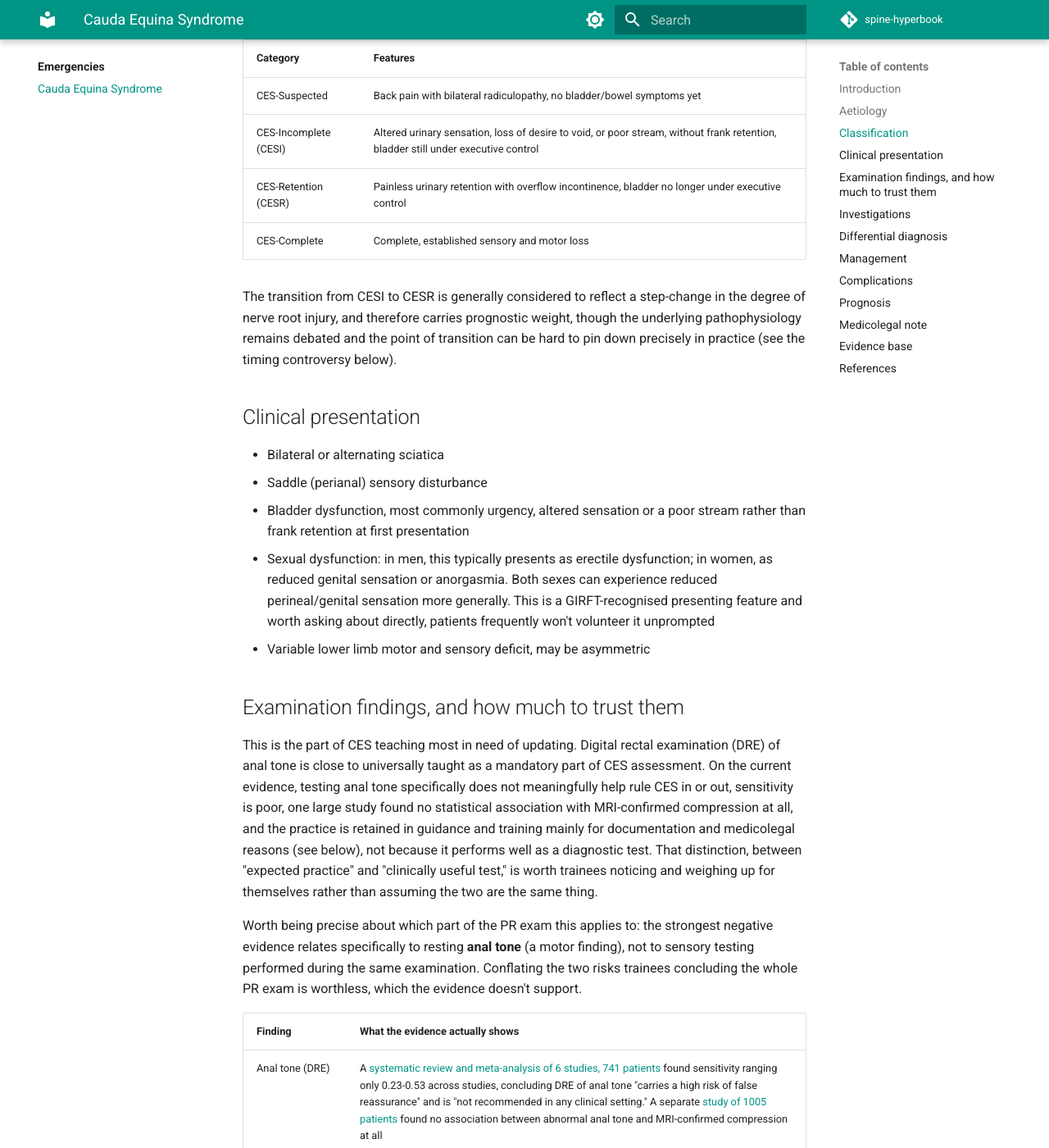
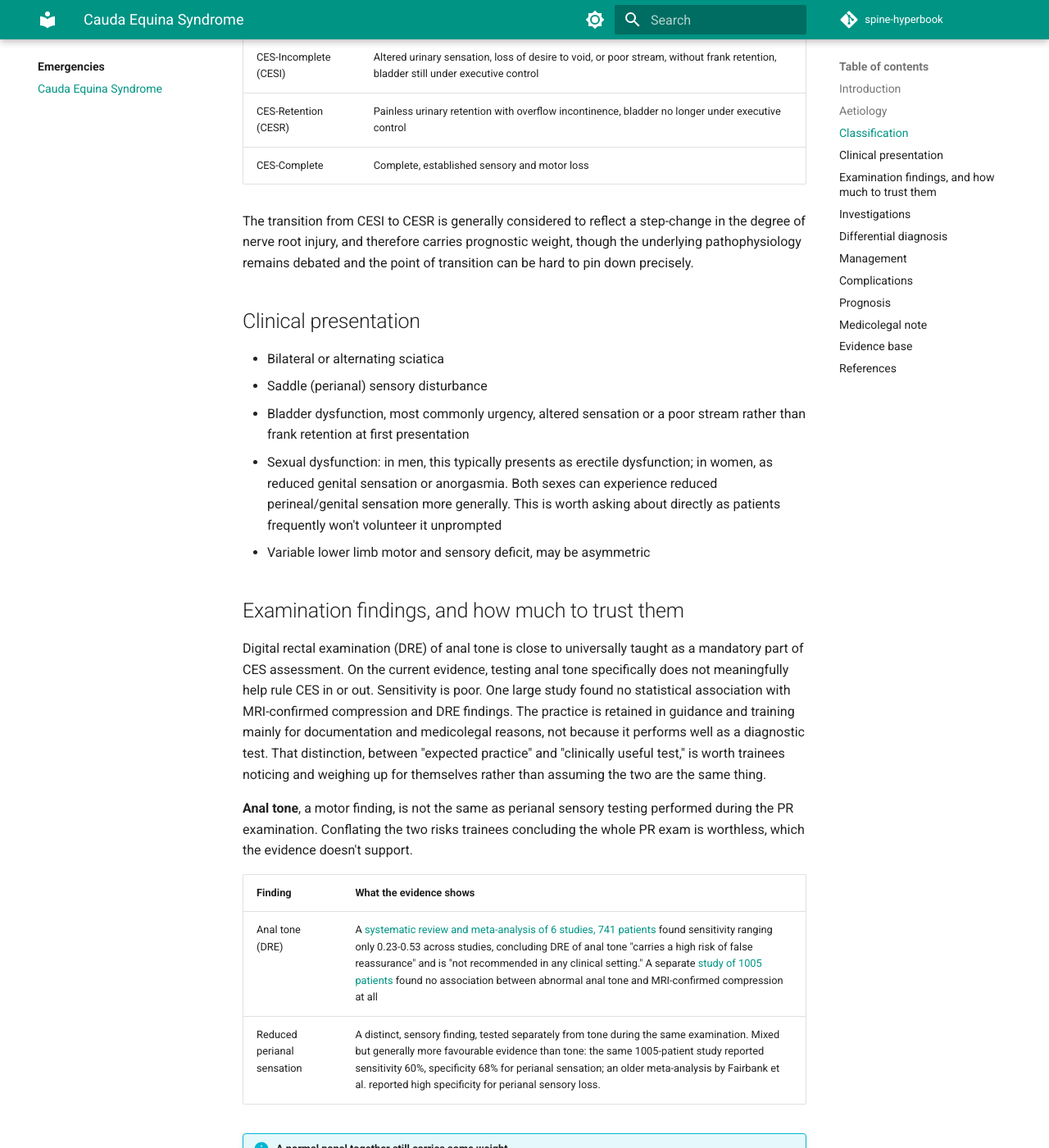
Before and after one commit to Spine-Hyperbook/spine-hyperbook, an MkDocs documentation site: the page built from docs/emergencies/cauda-equina-syndrome.md, in a window 1280 px wide and 1400 px high, scrolled down 1931 px. Shown: the whole window at 82% size. Built offline with MkDocs 1.6.1 and Material for MkDocs 9.7.7, drawn with Linux system fonts in a browser that asks for light colours; comment, search, counter and statistics services are not loaded; some of the changed text lies outside the part shown.

Commit message:
Update CES

```diff
--- a/docs/emergencies/cauda-equina-syndrome.md
+++ b/docs/emergencies/cauda-equina-syndrome.md
@@ -9,7 +9,7 @@
 
 # Cauda Equina Syndrome
 
-!!! abstract "Curriculum mapping"
+!!! abstract "Curriculum Mapping"
     **T&O curriculum:** Critical Condition, Spine module (p.53) and Appendix 3 master critical conditions list (p.89).
 
     **Knowledge level:** 3 (core) / 4 (ST3-8) / 4 (specialty interest), even core trainees are expected to know this *generally*, not just know of it.
@@ -21,14 +21,14 @@
     See also: [Metastatic Spinal Cord Compression](../tumour/metastatic-spinal-cord-compression.md), the other time-critical spinal condition, and [Lumbar Disc Herniation & Sciatica](../lumbar-spine/disc-herniation-sciatica.md) for the more common, non-emergency presentation this sits at the severe end of.
 
 !!! abstract "The GIRFT National Suspected Cauda Equina Syndrome Pathway"
-    Everything on this page should be read alongside, not instead of, the **[GIRFT National Suspected Cauda Equina Syndrome Pathway](https://gettingitrightfirsttime.co.uk/wp-content/uploads/2026/04/National-Suspected-Cauda-Equina-Pathway-March-2026.pdf)**, developed with over 60 UK health professionals and periodically updated (February 2023, interactive version October 2023, most recently March 2026). This is the standard of care a patient with suspected CES in the UK should expect to receive, and it is referenced repeatedly through this page rather than treated as a separate topic. See also the **[interactive version](https://gettingitrightfirsttime.co.uk/interactive-pathway-to-help-diagnose-and-treat-cauda-equina-syndrome-without-delay-is-now-live/)**, designed for point-of-care use on any device.
+    Everything on this page should be read alongside the **[GIRFT National Suspected Cauda Equina Syndrome Pathway](https://gettingitrightfirsttime.co.uk/wp-content/uploads/2026/04/National-Suspected-Cauda-Equina-Pathway-March-2026.pdf)**, developed with over 60 UK health professionals and periodically updated (February 2023, interactive version October 2023, most recently March 2026). This is the standard of care a patient with suspected CES in the UK should expect to receive. See also the **[interactive version](https://gettingitrightfirsttime.co.uk/interactive-pathway-to-help-diagnose-and-treat-cauda-equina-syndrome-without-delay-is-now-live/)**, designed for point-of-care use on any device.
 
 ## Introduction
 
 Cauda equina syndrome (CES) is compression of the lumbosacral nerve roots below the level of the spinal cord (typically below L1-L2), causing a characteristic combination of bladder, bowel, sexual, saddle sensory and lower limb motor/sensory disturbance. It is one of the few true orthopaedic surgical emergencies and one of the highest-volume sources of litigation in UK spinal practice. CES affects roughly 1-3 people per 100,000 population in England, with around 8,000 suspected cases assessed each year ([GIRFT](https://gettingitrightfirsttime.co.uk/wp-content/uploads/2026/04/National-Suspected-Cauda-Equina-Pathway-March-2026.pdf)).
 
-!!! info "Most suspected CES is not actually CES"
-    In the largest prospective UK cohort to look at this directly ([Hoeritzauer et al., *Neurology* 2021](https://pubmed.ncbi.nlm.nih.gov/33177221/)), 69% of patients referred with suspected CES had no radiographic evidence of cauda equina compression on MRI, and only around a quarter had confirmed compression, consistent with an earlier systematic review's estimate of roughly 19%. A related Oxford analysis has separately reported that over 80% of urgent MRIs requested for suspected CES show no compression ([SuCESS score development, *BJS* 2026](https://academic.oup.com/bjs/article/113/Supplement_2/znag018.007/8551044)). This matters for how the whole topic should be taught: the diagnostic challenge isn't just recognising CES, it's managing a high-volume pathway where true positives are a minority, without either over-scanning everyone or missing the genuine emergencies. The ongoing **[CESER study](https://oxfordbrc.nihr.ac.uk/1-2m-award-to-improve-diagnosis-of-emergency-spinal-condition/)** (Cauda Equina Syndrome Early Recognition, NIHR-funded, Oxford) is specifically trying to improve this, recruiting 2,000 patients with suspected CES to identify which symptoms actually predict a confirmed diagnosis, worth watching for results.
+!!! info "Most suspected CES is not CES"
+    In the largest prospective UK cohort to look at this directly ([Hoeritzauer et al., *Neurology* 2021](https://pubmed.ncbi.nlm.nih.gov/33177221/)), 69% of patients referred with suspected CES had no radiographic evidence of cauda equina compression on MRI, and only around a quarter had confirmed compression, consistent with an earlier systematic review's estimate of roughly 19%. A related Oxford analysis has separately reported that over 80% of urgent MRIs requested for suspected CES show no compression ([SuCESS score development, *BJS* 2026](https://academic.oup.com/bjs/article/113/Supplement_2/znag018.007/8551044)). This matters for how the whole topic should be taught: the diagnostic challenge isn't just recognising CES, it's managing a high-volume pathway where true positives are a minority, without either over-scanning everyone or missing the genuine emergencies. The ongoing **[CESER study](https://ceser.octru.ox.ac.uk)** is specifically trying to improve this, recruiting 2,000 patients with suspected CES to identify which symptoms predict a confirmed diagnosis.
 
 ## Aetiology
 
@@ -43,35 +43,35 @@
 
 There is no single internationally agreed definition of CES. A [systematic review of 110 studies, 52,008 patients (Mustafa et al., *PLOS ONE* 2023)](https://pmc.ncbi.nlm.nih.gov/articles/PMC10159340/) found that only 14.5% used an established definition at all, the rest used study-specific criteria, most commonly built around urinary dysfunction, perianal sensory change, and reduced anal tone in varying combinations. Where a named definition was used, the [Fraser criteria](https://pubmed.ncbi.nlm.nih.gov/19887225/) and the BASS definition were the most common, followed by [Gleave and MacFarlane](https://www.ncbi.nlm.nih.gov/pmc/articles/PMC8782783/).
 
-The most widely used classification, and the one worth being fluent in, is the two-stage [Gleave and MacFarlane system](https://www.ncbi.nlm.nih.gov/pmc/articles/PMC8782783/). Worth being precise here: Gleave and MacFarlane's original classification defined only CESI and CESR. "CES-Suspected" is a later, widely used clinical addition (including in the GIRFT pathway) to capture patients before bladder involvement, not part of the original 2002 classification, worth knowing so you don't attribute it to a source that never defined it.
+The most widely used classification is the two-stage [Gleave and MacFarlane system](https://www.ncbi.nlm.nih.gov/pmc/articles/PMC8782783/). Gleave and MacFarlane's original classification defined only CESI and CESR. "CES-Suspected" is a later, widely used clinical addition (including in the GIRFT pathway) to capture patients before bladder involvement.
 
 | Category | Features |
 |---|---|
-| CES-Suspected | Back pain with bilateral radiculopathy, no bladder/bowel symptoms yet |
+| CES-Suspected | Back pain with bilateral radiculopathy, no bladder/bowel symptoms |
 | CES-Incomplete (CESI) | Altered urinary sensation, loss of desire to void, or poor stream, without frank retention, bladder still under executive control |
 | CES-Retention (CESR) | Painless urinary retention with overflow incontinence, bladder no longer under executive control |
 | CES-Complete | Complete, established sensory and motor loss |
 
-The transition from CESI to CESR is generally considered to reflect a step-change in the degree of nerve root injury, and therefore carries prognostic weight, though the underlying pathophysiology remains debated and the point of transition can be hard to pin down precisely in practice (see the timing controversy below).
+The transition from CESI to CESR is generally considered to reflect a step-change in the degree of nerve root injury, and therefore carries prognostic weight, though the underlying pathophysiology remains debated and the point of transition can be hard to pin down precisely.
 
 ## Clinical presentation
 
 - Bilateral or alternating sciatica
 - Saddle (perianal) sensory disturbance
 - Bladder dysfunction, most commonly urgency, altered sensation or a poor stream rather than frank retention at first presentation
-- Sexual dysfunction: in men, this typically presents as erectile dysfunction; in women, as reduced genital sensation or anorgasmia. Both sexes can experience reduced perineal/genital sensation more generally. This is a GIRFT-recognised presenting feature and worth asking about directly, patients frequently won't volunteer it unprompted
+- Sexual dysfunction: in men, this typically presents as erectile dysfunction; in women, as reduced genital sensation or anorgasmia. Both sexes can experience reduced perineal/genital sensation more generally. This is worth asking about directly as patients frequently won't volunteer it unprompted
 - Variable lower limb motor and sensory deficit, may be asymmetric
 
 ## Examination findings, and how much to trust them
 
-This is the part of CES teaching most in need of updating. Digital rectal examination (DRE) of anal tone is close to universally taught as a mandatory part of CES assessment. On the current evidence, testing anal tone specifically does not meaningfully help rule CES in or out, sensitivity is poor, one large study found no statistical association with MRI-confirmed compression at all, and the practice is retained in guidance and training mainly for documentation and medicolegal reasons (see below), not because it performs well as a diagnostic test. That distinction, between "expected practice" and "clinically useful test," is worth trainees noticing and weighing up for themselves rather than assuming the two are the same thing.
+Digital rectal examination (DRE) of anal tone is close to universally taught as a mandatory part of CES assessment. On the current evidence, testing anal tone specifically does not meaningfully help rule CES in or out. Sensitivity is poor. One large study found no statistical association with MRI-confirmed compression and DRE findings. The practice is retained in guidance and training mainly for documentation and medicolegal reasons, not because it performs well as a diagnostic test. That distinction, between "expected practice" and "clinically useful test," is worth trainees noticing and weighing up for themselves rather than assuming the two are the same thing.
 
-Worth being precise about which part of the PR exam this applies to: the strongest negative evidence relates specifically to resting **anal tone** (a motor finding), not to sensory testing performed during the same examination. Conflating the two risks trainees concluding the whole PR exam is worthless, which the evidence doesn't support.
+**Anal tone**, a motor finding, is not the same as perianal sensory testing performed during the PR examination. Conflating the two risks trainees concluding the whole PR exam is worthless, which the evidence doesn't support.
 
-| Finding | What the evidence actually shows |
+| Finding | What the evidence shows |
 |---|---|
 | Anal tone (DRE) | A [systematic review and meta-analysis of 6 studies, 741 patients](https://pubmed.ncbi.nlm.nih.gov/35180641/) found sensitivity ranging only 0.23-0.53 across studies, concluding DRE of anal tone "carries a high risk of false reassurance" and is "not recommended in any clinical setting." A separate [study of 1005 patients](https://pubmed.ncbi.nlm.nih.gov/34796788/) found no association between abnormal anal tone and MRI-confirmed compression at all |
-| Reduced anal/perianal sensation | A distinct, sensory finding, tested separately from tone during the same examination. Mixed but generally more favourable evidence than tone: the same 1005-patient study reported sensitivity 60%, specificity 68% for perianal sensation; an older meta-analysis by Fairbank et al. reported high specificity for perianal sensory loss. The heterogeneity itself is the honest teaching point here, but this is not the same evidence base as anal tone and shouldn't be dismissed alongside it |
+| Reduced perianal sensation | A distinct, sensory finding, tested separately from tone during the same examination. Mixed but generally more favourable evidence than tone: the same 1005-patient study reported sensitivity 60%, specificity 68% for perianal sensation; an older meta-analysis by Fairbank et al. reported high specificity for perianal sensory loss. |
 
 !!! info "A normal panel together still carries some weight"
     Testing tone in isolation performs poorly, but there is some evidence that a fully normal panel, tone, perianal sensation, anal squeeze and bulbocavernosus reflex all together, carries more reassurance than any single component alone. This is a different claim from "anal tone is individually useful", and it's easy to blur the two without noticing, worth holding this loosely given how thin the underlying evidence for the combined-panel claim still is.
```
Also changed, not shown: 1 other file.
